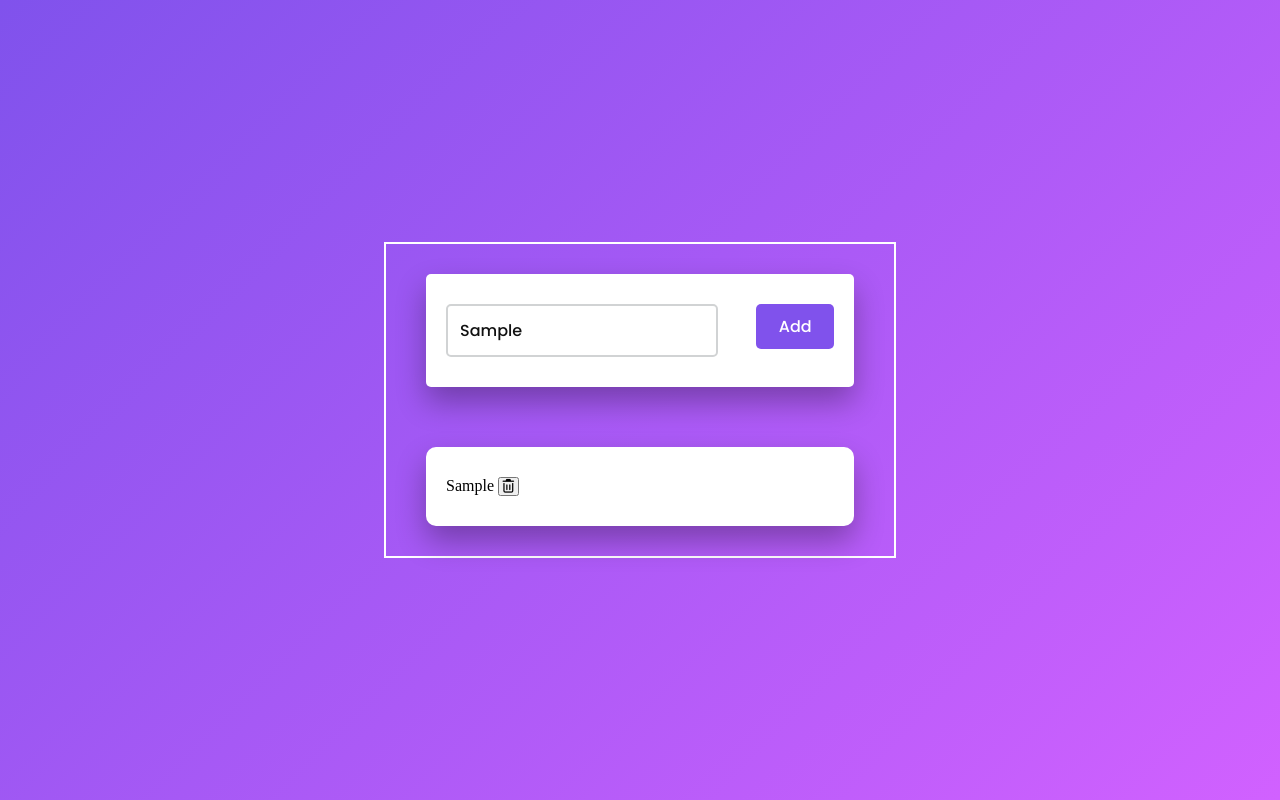
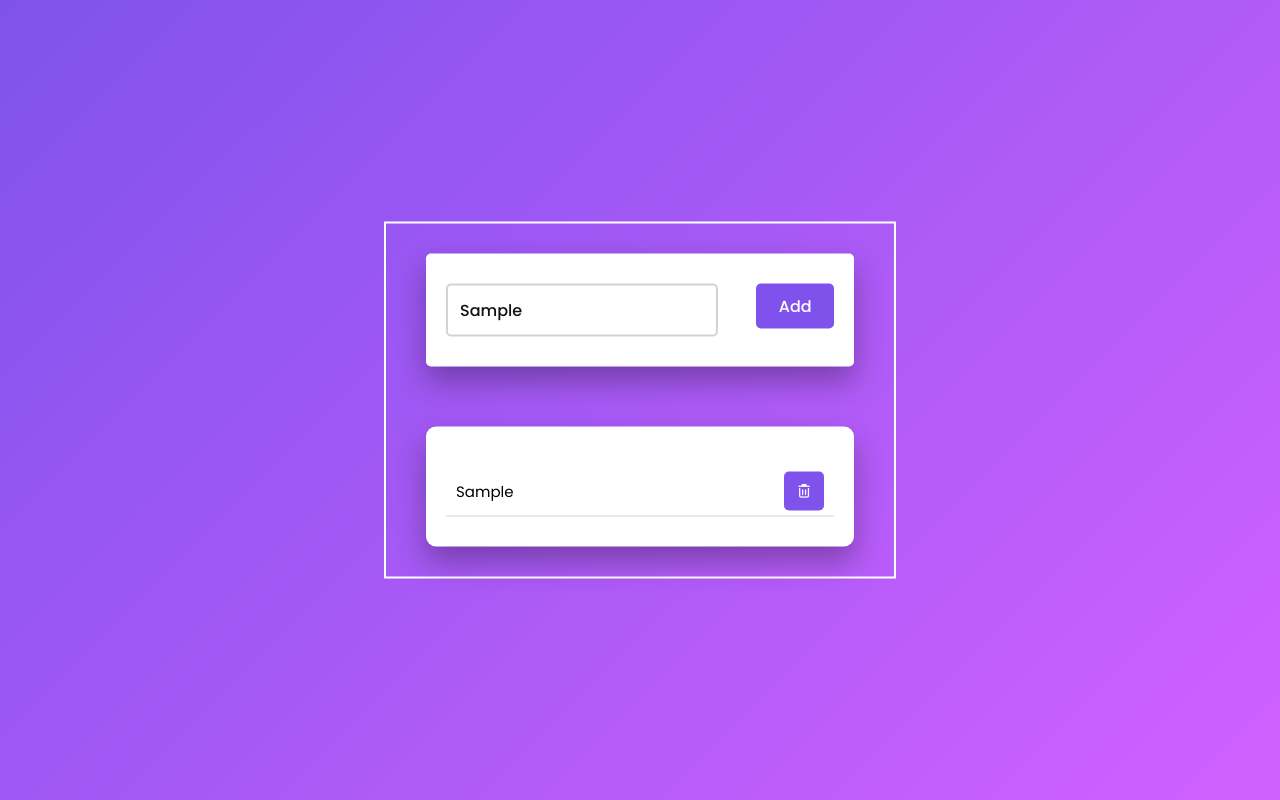
Before and after one commit to AdjeiAndrews/github-essentials, a plain HTML site: page index.html in a window 1280 px wide. Both pictures are taken after typing "Sample" into the empty fields and a click on the button "Add". Drawn offline with Linux system fonts and the light colour scheme.

Commit message:
adding a task

```diff
--- a/style.css
+++ b/style.css
@@ -75,3 +75,32 @@
     width: 100%;
     position: relative;
 }
+
+.task {
+    background-color: #ffffff;
+    height: 50px;
+    padding: 5px 10px;
+    margin-top: 10px;
+    display: flex;
+    align-items: center;
+    justify-content: space-between;
+    border-bottom: 1px solid #d1d3d4;
+    cursor: pointer;
+}
+
+.task span{
+    font-family: 'Poppins', sans-serif;
+    font-size: 15px;
+    font-weight: 400;
+}
+
+.task button {
+    background-color: #8052ec;
+    color: #ffffff;
+    height: 100%;
+    width: 40px;
+    border-radius: 5px;
+    border:none;
+    cursor: pointer;
+    outline:  none;
+}
```
